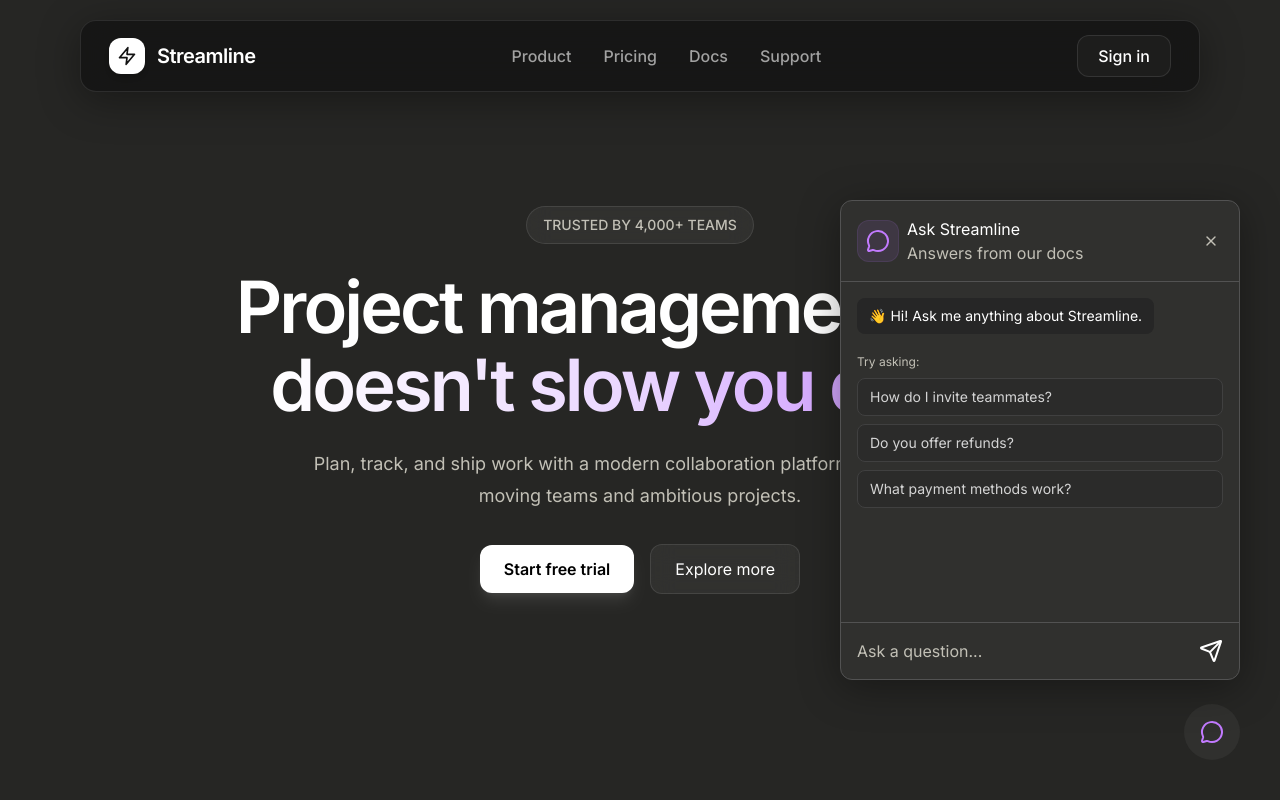
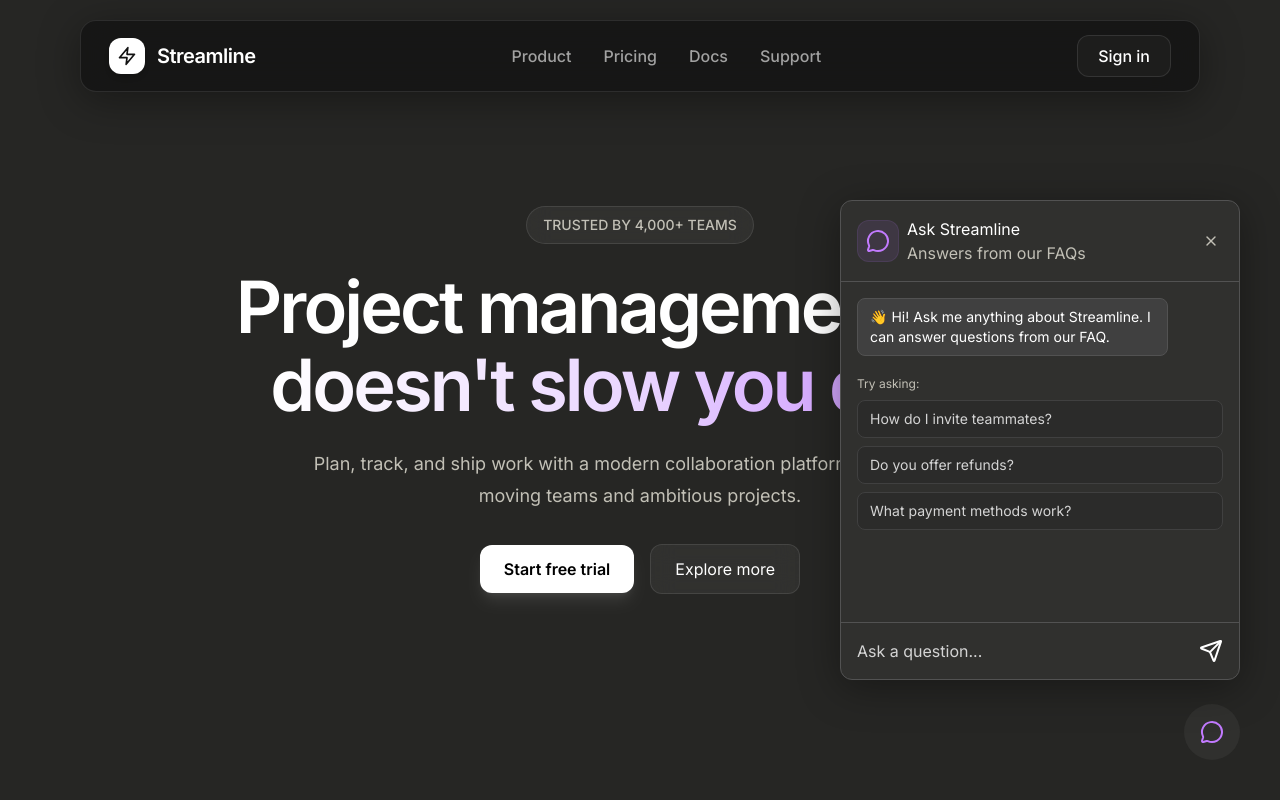
Before and after one commit to HarshalMargaj/rag-faq-bot, a Next.js app: page / in a window 1280 px wide. Both pictures are taken after a click on the element 1212 px from the left and 732 px from the top of the page. Shown: the top 800 px of the page. Built offline with nearby package versions, Linux system fonts and the light colour scheme.

Commit message:
fix: naming

```diff
--- a/components/ChatBot.tsx
+++ b/components/ChatBot.tsx
@@ -13,7 +13,8 @@ const ChatBot = ({ setIsOpen }: ChatBotProps) => {
 	const [messages, setMessages] = useState([
 		{
 			role: "assistant",
-			content: "👋 Hi! Ask me anything about Streamline.",
+			content:
+				"👋 Hi! Ask me anything about Streamline. I can answer questions from our FAQ.",
 		},
 	]);
 
@@ -60,7 +61,7 @@ const ChatBot = ({ setIsOpen }: ChatBotProps) => {
 					<div>
 						<div className="text-white">Ask Streamline</div>
 						<div className="text-[#C2C0B6]">
-							Answers from our docs
+							Answers from our FAQs
 						</div>
 					</div>
 				</div>
@@ -75,7 +76,7 @@ const ChatBot = ({ setIsOpen }: ChatBotProps) => {
 						key={index}
 						className={`${
 							message.role === "assistant"
-								? "self-start bg-neutral-800"
+								? "self-start bg-neutral-700 border border-neutral-600"
 								: "self-end bg-purple-600"
 						} max-w-[85%] text-white px-3 py-2 rounded-lg text-sm`}
 					>
@@ -112,7 +113,7 @@ const ChatBot = ({ setIsOpen }: ChatBotProps) => {
 				<input
 					type="text"
 					placeholder="Ask a question..."
-					className="text-white placeholder:text-[#C2C0B6] outline-none border-none w-full text-medium"
+					className="text-white placeholder:text-neutral-300 outline-none border-none w-full text-medium"
 					onChange={e => setUserInput(e.target.value)}
 					value={userInput}
 					onKeyDown={handleKeyDown}
```
